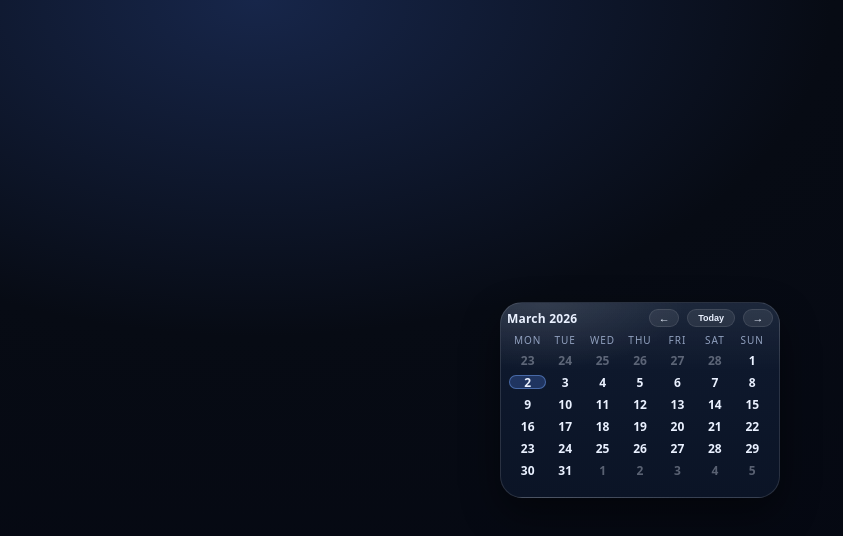
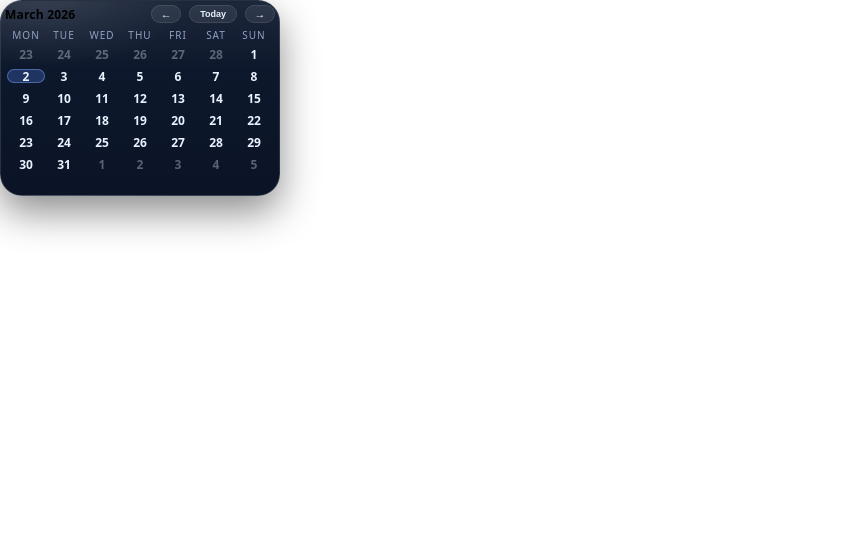
Before and after one commit to stwamy1/monthly-calendar, a plain HTML site: page index.html in a window 1280 px wide. Shown: the whole page, without its empty margins (0-843 px from the left). Drawn offline with Linux system fonts and the light colour scheme.

Commit message:
Update body styles in index.html
Refactor body styles for improved layout and appearance.

```diff
--- a/index.html
+++ b/index.html
@@ -20,14 +20,17 @@
       font-family: system-ui,-apple-system,Segoe UI,Roboto,Helvetica,Arial,"Apple Color Emoji","Segoe UI Emoji";
     }
 
+    httml, body{
+      margin:0;
+      padding:0;
+      width: fit-content;
+      height: fit-content;
+      background: transparent;
+      overflow: hidden;
+    }
+
     body{
-      margin:0;
-      min-height:100vh;
-      display:grid;
-      place-items:center;
-      background: radial-gradient(1200px 700px at 20% 0%, #17264a 0%, var(--bg) 48%, #050812 100%);
-      color:var(--text);
-      padding:0;
+      display: inline-block; /* shrink-wrap */
     }
 
     /* 300x300 square card */
@@ -41,11 +44,11 @@
         linear-gradient(180deg, rgba(255,255,255,.06), transparent 35%),
         linear-gradient(180deg, var(--card), var(--card2));
       box-shadow: 0 16px 38px rgba(0,0,0,.45);
-      padding:6px;
+      padding:4px;
       box-sizing:border-box;
       display:flex;
       flex-direction:column;
-      gap:6px;
+      gap:5px;
     }
 
     .top{
```
